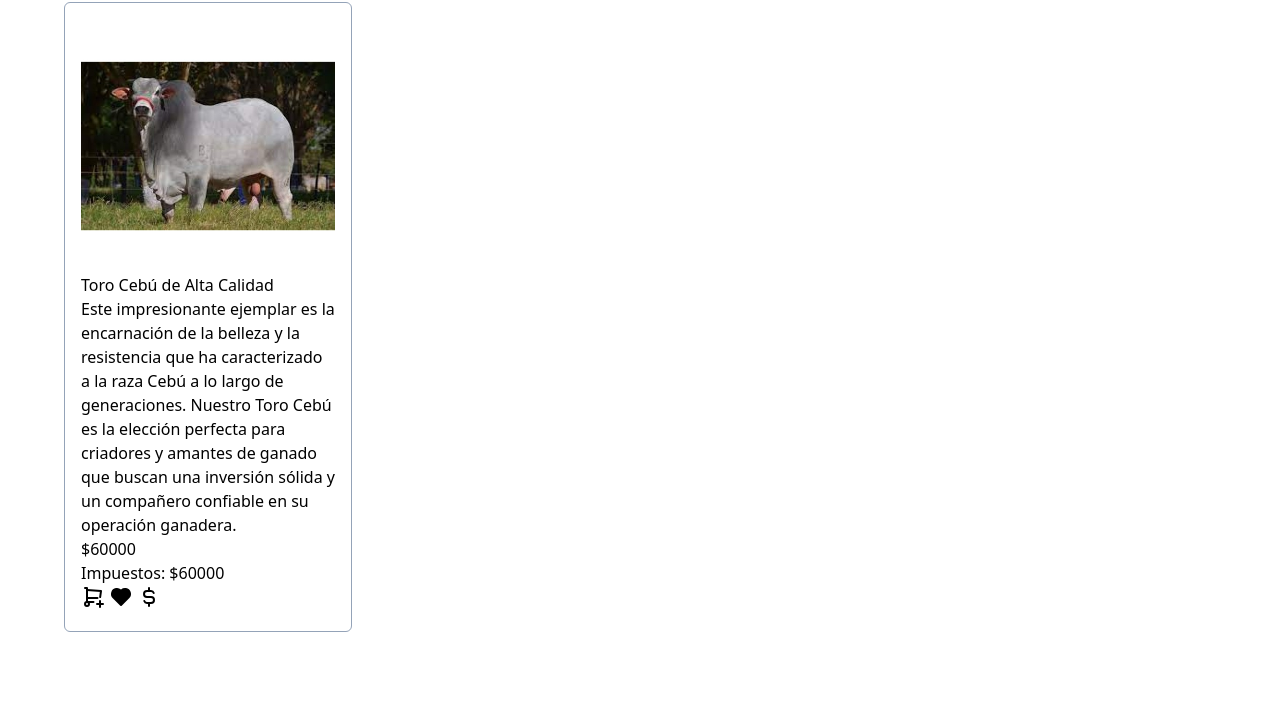
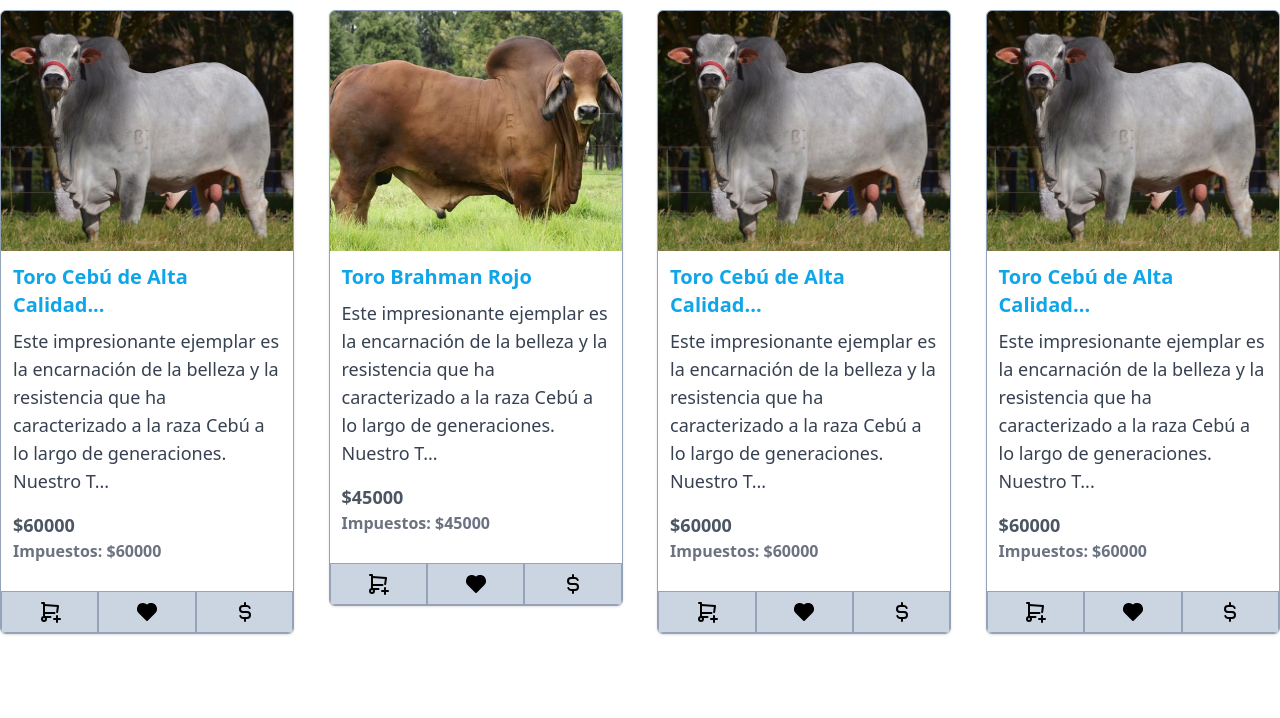
Before and after one commit to Congal-Club/ganaderia-el-infierno, an Astro site: page / in a window 1280 px wide. Shown: the part 82-800 px from the top of the page. Built offline with nearby package versions, Linux system fonts and the light colour scheme; Astro itself is replaced by a stand-in of ours; data requests are answered from the project's data file.

Commit message:
Finish products view and slug route

```diff
--- /dev/null
+++ b/src/components/Product.astro
@@ -0,0 +1,66 @@
+---
+import AddToCartIcon from '../components/icons/AddToCartIcon.astro'
+import AddToWishList from '../components/icons/AddToWishList.astro'
+import ShopBill from '../components/icons/ShopBill.astro'
+import type { Product } from '../types/products'
+
+interface Props {
+  product: Product
+}
+
+const { product } = Astro.props
+---
+
+<article class="sm:w-full md:w-[47%] lg:w-[23%] border rounded-md border-slate-400 overflow-hidden shadow">
+  <header>
+    <a href={`/products/${product.slug}`}>
+      <img
+        src={product.image}
+        alt={product.name}
+        class="object-cover object-center h-60"
+      />
+    </a>
+  </header>
+
+  <main class="p-3">
+    <a href={`/products/${product.slug}`}>
+      <h3 class="text-xl text-sky-500 font-semibold">
+        {
+          product.name.length < 25
+            ? product.name
+            : product.name.slice(0, 25) + '...'
+        }
+      </h3>
+    </a>
+
+    <p class="text-lg text-gray-700 mt-2 description">
+      {
+        product['short-description'].length < 150
+          ? product['short-description']
+          : product['short-description'].slice(0, 150) + '...'
+      }
+    </p>
+
+    <p class="mt-4 font-bold text-gray-600 text-lg">
+      ${product.price}
+    </p>
+
+    <p class="text-gray-500 font-semibold">
+      Impuestos: ${product.price}
+    </p>
+  </main>
+
+  <footer class="w-full flex flex-row justify-between items-center gap-0 mt-4">
+    <button class="bg-slate-300 w-full border border-slate-400 border-[0.25] py-2 flex justify-center">
+      <AddToCartIcon />
+    </button>
+
+    <button class="bg-slate-300 w-full border border-slate-400 border-[0.25] py-2 flex justify-center">
+      <AddToWishList />
+    </button>
+
+    <button class="bg-slate-300 w-full border border-slate-400 border-[0.25] py-2 flex justify-center">
+      <ShopBill />
+    </button>
+  </footer>
+</article>
--- a/src/components/Products.astro
+++ b/src/components/Products.astro
@@ -1,68 +1,22 @@
 ---
-import AddToCartIcon from '../components/icons/AddToCartIcon.astro'
-import AddToWishList from '../components/icons/AddToWishList.astro'
-import ShopBill from '../components/icons/ShopBill.astro'
-import type { Product } from '../types/products'
+import Product from '../components/Product.astro'
+import type { Product as ProductType } from '../types/products'
 
 interface Props {
-  products: Product[]
+  products: ProductType[]
 }
 
 const { products } = Astro.props
 ---
 
 <section>
-  <h2 class="text-3xl font-bold text-slate-800 mb-4">
+  <h2 class="text-3xl font-semibold text-slate-700 mb-6">
     Productos destacados
   </h2>
 
   <section class="w-full flex justify-between items-start gap-4 flex-wrap">
-    {products.map((product: Product) => (
-      <article class="w-1/4 border rounded-md border-slate-400 p-4">
-        <header>
-          <a href="">
-            <img
-              src={product.image}
-              alt={product.name}
-              class=""
-            />
-          </a>
-        </header>
-
-        <main>
-          <a href="">
-            <h3>
-              {product.name}
-            </h3>
-          </a>
-
-          <p>
-            {product['short-description']}
-          </p>
-
-          <p>
-            ${product.price}
-          </p>
-
-          <p>
-            Impuestos: ${product.price}
-          </p>
-        </main>
-
-        <footer>
-          <button>
-            <AddToCartIcon />
-          </button>
-
-          <button>
-            <AddToWishList />
-          </button>
-
-          <button>
-            <ShopBill />
-          </button>
-        </footer>
-      </article>
+    {products.map((product: ProductType) => (
+      <Product product={product} />
     ))}
   </section>
 </section>
--- a/src/data/db.json
+++ b/src/data/db.json
@@ -5,8 +5,65 @@
       "model": "Toro Cebu",
       "slug": "toro-cebu-alta-calidad",
       "stock": 100,
-      "image": "/products/toro-cebu.jpg",
-      "images": ["/products/toro-cebu-1.jpg", "/products/toro-cebu-2.jpg", "/products/toro-cebu-3.jpg"],
+      "image": "/products/toro-cebu.png",
+      "images": ["/products/toro-cebu-1.png", "/products/toro-cebu-2.png", "/products/toro-cebu-3.png"],
+      "price": 60000,
+      "weight": 1200,
+      "length": 1.75,
+      "width": 1.3,
+      "height": 1.5,
+      "status": "disponible",
+      "description": "&lt;p&gt;¡Descubra la majestuosidad y la fortaleza del Toro Cebú de Alta Calidad! Este impresionante ejemplar es la encarnación de la belleza y la resistencia que ha caracterizado a la raza Cebú a lo largo de generaciones. Nuestro Toro Cebú es la elección perfecta para criadores y amantes de ganado que buscan una inversión sólida y un compañero confiable en su operación ganadera.&lt;br /&gt; <br/>Características Destacadas:&lt;/p&gt; <br/><br/>&lt;ul&gt;<br/>&lt;li&gt;&lt;strong&gt;Raza&lt;/strong&gt;: Cebú&lt;/li&gt;<br/>&lt;li&gt;&lt;strong&gt;Origen&lt;/strong&gt;: Criado con cuidado en una finca de renombre&lt;/li&gt;<br/>&lt;li&gt;&lt;strong&gt;Genética&lt;/strong&gt;: Línea pura de Cebú&lt;/li&gt;<br/>&lt;li&gt;&lt;strong&gt;Fortaleza&lt;/strong&gt;: Músculos bien definidos y una constitución robusta&lt;/li&gt;<br/>&lt;li&gt;&lt;strong&gt;Temperamento&lt;/strong&gt;: Manso y fácil de manejar&lt;/li&gt;<br/>&lt;li&gt;&lt;strong&gt;Pelaje&lt;/strong&gt;: Hermoso pelaje en tonos naturales&lt;/li&gt;<br/>&lt;li&gt;&lt;strong&gt;Salud&lt;/strong&gt;: Veterinario certificado y cuidados de primera calidad&lt;/li&gt;<br/>&lt;li&gt;&lt;strong&gt;Edad&lt;/strong&gt;: Joven y en plena madurez reproductiva&lt;/li&gt;<br/>&lt;/ul&gt;",
+      "short-description": "Este impresionante ejemplar es la encarnación de la belleza y la resistencia que ha caracterizado a la raza Cebú a lo largo de generaciones. Nuestro Toro Cebú es la elección perfecta para criadores y amantes de ganado que buscan una inversión sólida y un compañero confiable en su operación ganadera.",
+      "name": "Toro Cebú de Alta Calidad",
+      "tag": ["toro", "cebu", "engorda"],
+      "categories": ["Toros", "Todo"]
+    },
+    {
+      "id": 2,
+      "model": "Toro Brahman",
+      "slug": "toro-brahman-rojo",
+      "stock": 20,
+      "image": "/products/toro-brahman.png",
+      "images": [],
+      "price": 45000,
+      "weight": 1000,
+      "length": 1.65,
+      "width": 1.2,
+      "height": 1.45,
+      "status": "disponible",
+      "description": "&lt;p&gt;¡Descubra la majestuosidad y la fortaleza del Toro Cebú de Alta Calidad! Este impresionante ejemplar es la encarnación de la belleza y la resistencia que ha caracterizado a la raza Cebú a lo largo de generaciones. Nuestro Toro Cebú es la elección perfecta para criadores y amantes de ganado que buscan una inversión sólida y un compañero confiable en su operación ganadera.&lt;br /&gt; <br/>Características Destacadas:&lt;/p&gt; <br/><br/>&lt;ul&gt;<br/>&lt;li&gt;&lt;strong&gt;Raza&lt;/strong&gt;: Cebú&lt;/li&gt;<br/>&lt;li&gt;&lt;strong&gt;Origen&lt;/strong&gt;: Criado con cuidado en una finca de renombre&lt;/li&gt;<br/>&lt;li&gt;&lt;strong&gt;Genética&lt;/strong&gt;: Línea pura de Cebú&lt;/li&gt;<br/>&lt;li&gt;&lt;strong&gt;Fortaleza&lt;/strong&gt;: Músculos bien definidos y una constitución robusta&lt;/li&gt;<br/>&lt;li&gt;&lt;strong&gt;Temperamento&lt;/strong&gt;: Manso y fácil de manejar&lt;/li&gt;<br/>&lt;li&gt;&lt;strong&gt;Pelaje&lt;/strong&gt;: Hermoso pelaje en tonos naturales&lt;/li&gt;<br/>&lt;li&gt;&lt;strong&gt;Salud&lt;/strong&gt;: Veterinario certificado y cuidados de primera calidad&lt;/li&gt;<br/>&lt;li&gt;&lt;strong&gt;Edad&lt;/strong&gt;: Joven y en plena madurez reproductiva&lt;/li&gt;<br/>&lt;/ul&gt;",
+      "short-description": "Este impresionante ejemplar es la encarnación de la belleza y la resistencia que ha caracterizado a la raza Cebú a lo largo de generaciones. Nuestro Toro Cebú es la elección perfecta para criadores y amantes de ganado que buscan una inversión sólida y un compañero confiable en su operación ganadera.",
+      "name": "Toro Brahman Rojo",
+      "tag": ["toro", "brahman"],
+      "categories": ["Toros", "Todo"]
+    },
+    {
+      "id": 1,
+      "model": "Toro Cebu",
+      "slug": "toro-cebu-alta-calidad",
+      "stock": 100,
+      "image": "/products/toro-cebu.png",
+      "images": ["/products/toro-cebu-1.png", "/products/toro-cebu-2.png", "/products/toro-cebu-3.png"],
+      "price": 60000,
+      "weight": 1200,
+      "length": 1.75,
+      "width": 1.3,
+      "height": 1.5,
+      "status": "disponible",
+      "description": "&lt;p&gt;¡Descubra la majestuosidad y la fortaleza del Toro Cebú de Alta Calidad! Este impresionante ejemplar es la encarnación de la belleza y la resistencia que ha caracterizado a la raza Cebú a lo largo de generaciones. Nuestro Toro Cebú es la elección perfecta para criadores y amantes de ganado que buscan una inversión sólida y un compañero confiable en su operación ganadera.&lt;br /&gt; <br/>Características Destacadas:&lt;/p&gt; <br/><br/>&lt;ul&gt;<br/>&lt;li&gt;&lt;strong&gt;Raza&lt;/strong&gt;: Cebú&lt;/li&gt;<br/>&lt;li&gt;&lt;strong&gt;Origen&lt;/strong&gt;: Criado con cuidado en una finca de renombre&lt;/li&gt;<br/>&lt;li&gt;&lt;strong&gt;Genética&lt;/strong&gt;: Línea pura de Cebú&lt;/li&gt;<br/>&lt;li&gt;&lt;strong&gt;Fortaleza&lt;/strong&gt;: Músculos bien definidos y una constitución robusta&lt;/li&gt;<br/>&lt;li&gt;&lt;strong&gt;Temperamento&lt;/strong&gt;: Manso y fácil de manejar&lt;/li&gt;<br/>&lt;li&gt;&lt;strong&gt;Pelaje&lt;/strong&gt;: Hermoso pelaje en tonos naturales&lt;/li&gt;<br/>&lt;li&gt;&lt;strong&gt;Salud&lt;/strong&gt;: Veterinario certificado y cuidados de primera calidad&lt;/li&gt;<br/>&lt;li&gt;&lt;strong&gt;Edad&lt;/strong&gt;: Joven y en plena madurez reproductiva&lt;/li&gt;<br/>&lt;/ul&gt;",
+      "short-description": "Este impresionante ejemplar es la encarnación de la belleza y la resistencia que ha caracterizado a la raza Cebú a lo largo de generaciones. Nuestro Toro Cebú es la elección perfecta para criadores y amantes de ganado que buscan una inversión sólida y un compañero confiable en su operación ganadera.",
+      "name": "Toro Cebú de Alta Calidad",
+      "tag": ["toro", "cebu", "engorda"],
+      "categories": ["Toros", "Todo"]
+    },
+    {
+      "id": 1,
+      "model": "Toro Cebu",
+      "slug": "toro-cebu-alta-calidad",
+      "stock": 100,
+      "image": "/products/toro-cebu.png",
+      "images": ["/products/toro-cebu-1.png", "/products/toro-cebu-2.png", "/products/toro-cebu-3.png"],
       "price": 60000,
       "weight": 1200,
       "length": 1.75,
--- a/src/layouts/Layout.astro
+++ b/src/layouts/Layout.astro
@@ -14,7 +14,7 @@ const { title } = Astro.props
 		<meta charset="UTF-8" />
 		<meta name="description" content="Astro description" />
 		<meta name="viewport" content="width=device-width" />
-		<link rel="icon" type="image/jpeg" href="/logo.jpeg" />
+		<link rel="icon" type="image/png" href="/icon.png" />
 		<meta name="generator" content={Astro.generator} />
 
 		<title>{title}</title>
@@ -25,7 +25,7 @@ const { title } = Astro.props
 	<body class="min-h-screen">
 		<!-- Header -->
 
-		<main class="max-w-6xl mx-auto py-8">
+		<main class="sm:max-w-[90%] lg:max-w-7xl mx-auto py-8">
 			<slot />
 		</main>
 	</body>
--- /dev/null
+++ b/src/pages/products/[slug].astro
@@ -0,0 +1,20 @@
+---
+import type { GetStaticPaths } from 'astro'
+import type { Product } from '../../types/products'
+
+export const getStaticPaths = (async () => {
+  const response = await fetch('http://localhost:3000/products')
+  const products: Product[] = await response.json()
+
+  return products.map((product) => ({
+    params: { slug: product.slug },
+    props: { product: products.find((p) => p.slug === product.slug) }
+  }))
+}) satisfies GetStaticPaths
+
+const { slug } = Astro.params
+const { product } = Astro.props
+---
+
+<p>{slug}</p>
+<img src={product?.image} alt="">
```
Also changed, not shown: public/icon.png (added), public/products/toro-brahman.png (added), public/products/toro-cebu-1.jpg (deleted), public/products/toro-cebu-1.png (added), public/products/toro-cebu-2.jpg (deleted), public/products/toro-cebu-2.png (added), public/products/toro-cebu-3.jpg (deleted), public/products/toro-cebu-3.png (added), public/products/toro-cebu.jpg (deleted), public/products/toro-cebu.png (added).
